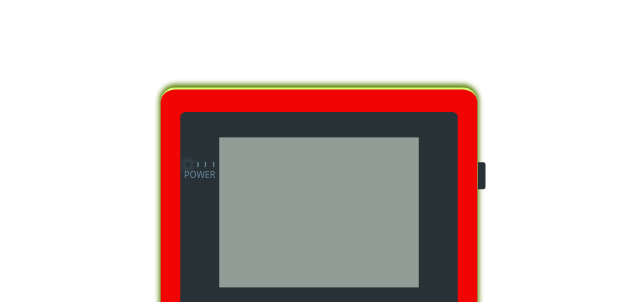
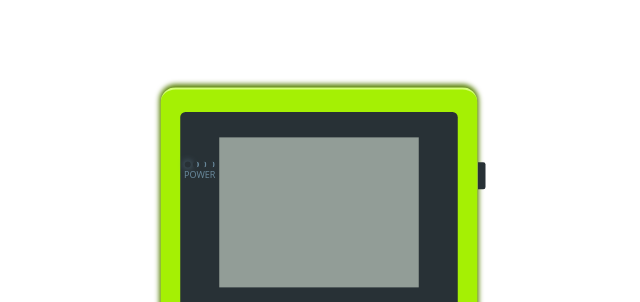
Before and after one commit to mirindie/gameboy-css, a website: page index.html in a window 1280 px wide. Shown: the top 302 px of the page, without its empty margins (321-961 px from the left). Drawn offline with Linux system fonts and the light colour scheme.

Commit message:
revert color change

```diff
--- a/sass/main.scss
+++ b/sass/main.scss
@@ -1,4 +1,4 @@
-$color-primary: #f00404;
+$color-primary: #a5f004;
 $color-dark-shadow: #567e00;
 $color-gameboy-border: #d4ff78;
 $color-secondary: #283136;
```
Also changed, not shown: css/style.css.
